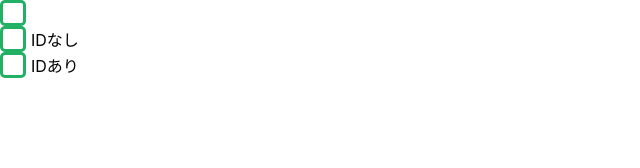
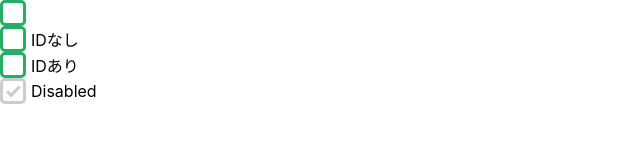
Before and after one commit to uemanX/nextjs-tips, a Next.js app: page /checkbox in a window 1280 px wide. Shown: the top 168 px of the page, without its empty margins (0-640 px from the left). Built offline with nearby package versions, Linux system fonts and the light colour scheme.

Commit message:
fix: disabled and checked attribute.

```diff
--- a/src/component/atom/Checkbox.tsx
+++ b/src/component/atom/Checkbox.tsx
@@ -53,27 +53,37 @@ const StyledCheckbox = styled.span`
     border-right: 3px solid var(--green);
     border-bottom: 3px solid var(--green);
     transform-origin: center;
-    rotate: 45deg;
-    transform: scale(0);
+    transform: rotate(45deg) scale(0);
     transition-duration: var(--duration);
   }
 
   // チェック時にレ点を表示
   & > input:checked + span::after {
-    transform: scale(1);
+    transform: rotate(45deg) scale(1);
+  }
+
+  & > input:disabled {
+    pointer-events: none;
+  }
+
+  & > input:disabled + span::after,
+  & > input:disabled + span::before {
+    border-color: var(--gray);
   }
 `;
 
 type CheckboxProps = {
   id?: string;
   label?: string;
+  checked?: boolean;
+  disabled?: boolean;
 };
 
-const Checkbox = ({ id, label }: CheckboxProps) => {
+const Checkbox = ({ id, label, checked, disabled }: CheckboxProps) => {
   return (
     <CheckboxWrapper>
       <StyledCheckbox>
-        <input type="checkbox" id={id} />
+        <input type="checkbox" id={id} disabled={disabled} checked={checked} />
         <span></span>
       </StyledCheckbox>
       {label && <label htmlFor={id}>{label}</label>}
--- a/src/pages/checkbox.tsx
+++ b/src/pages/checkbox.tsx
@@ -8,6 +8,7 @@ const CheckboxPage: NextPage = () => {
       <Checkbox />
       <Checkbox label="IDなし" />
       <Checkbox id="check" label="IDあり" />
+      <Checkbox id="disable" label="Disabled" checked disabled />
     </div>
   );
 };
--- a/src/styles/globals.css
+++ b/src/styles/globals.css
@@ -14,5 +14,6 @@ body {
 
 :root {
   --green: #21b064;
+  --gray: #ccc;
   --duration: 100ms;
 }
```
Also changed, not shown: 1 other file (tests, documents, lock files or other folders).
